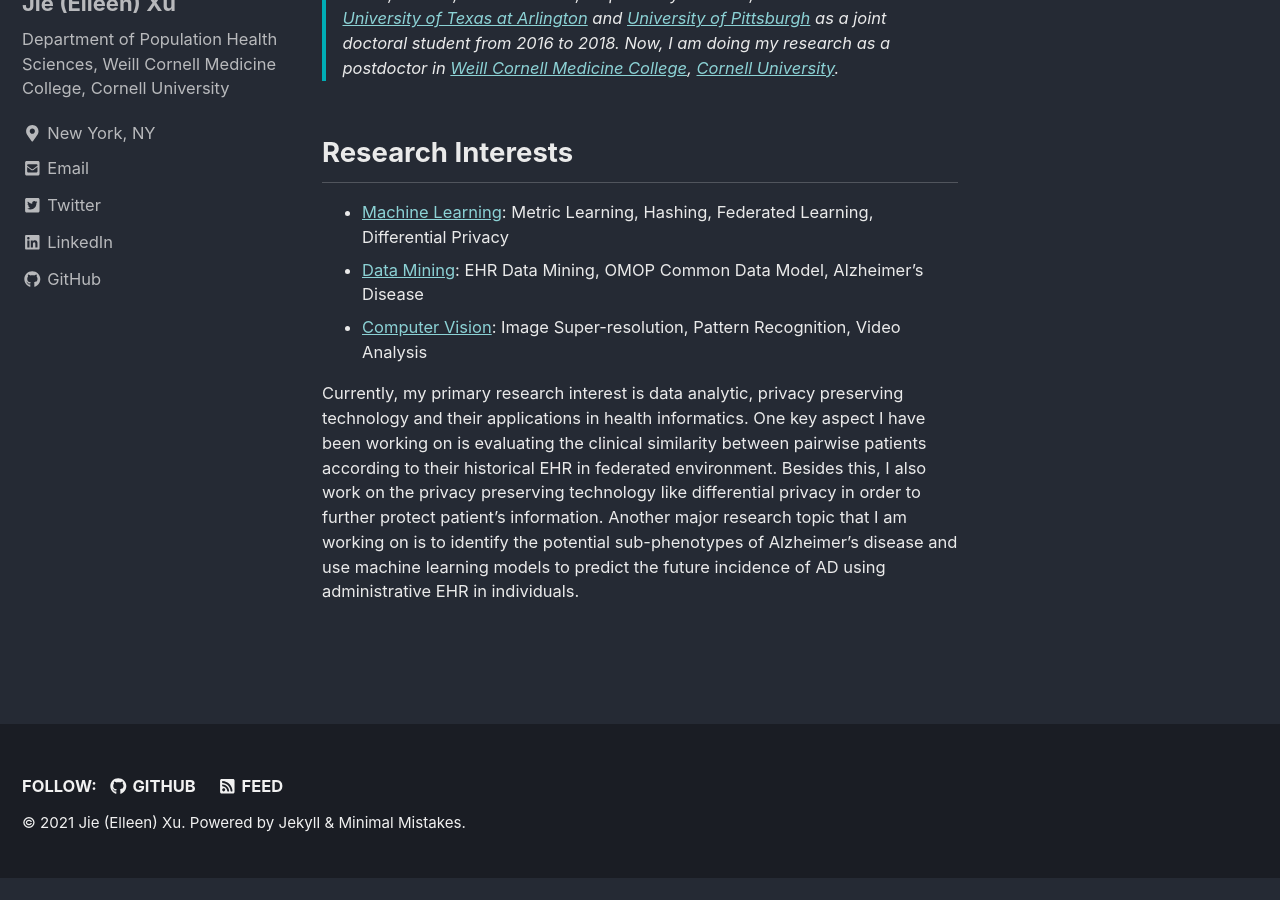
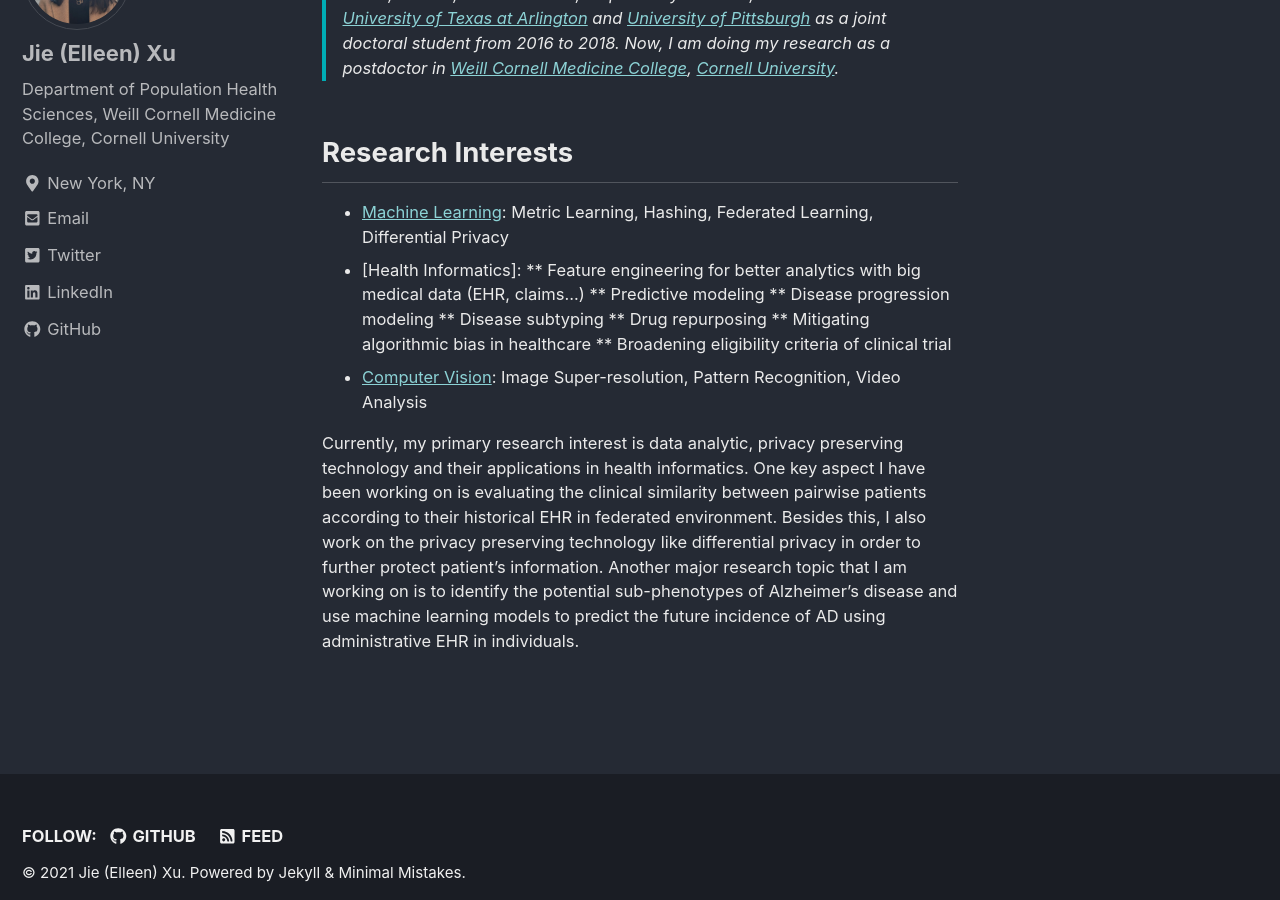
Before and after one commit to jxu1015/jxu1015.github.io, a Jekyll site: the page built from _pages/about.md, in a window 1280 px wide and 900 px high, scrolled down 709 px. Built offline with Jekyll 4.4.1, drawn with Linux system fonts in a browser that asks for light colours; nearby versions of some CDN libraries; a script that is not in the unit is left out; before the commit the page ends 1588 px from its top, so only the background shows below that.

Commit message:
Update about.md

```diff
--- a/_pages/about.md
+++ b/_pages/about.md
@@ -13,7 +13,11 @@
 ## Research Interests
 
 * [Machine Learning](https://en.wikipedia.org/wiki/Machine_learning): Metric Learning, Hashing, Federated Learning, Differential Privacy
-* [Data Mining](https://en.wikipedia.org/wiki/Data_mining): EHR Data Mining, OMOP Common Data Model, Alzheimer's Disease
+* [Health Informatics]:
+** Feature engineering for better analytics with big medical data (EHR, claims...)
+** Predictive modeling ** Disease progression modeling ** Disease subtyping
+** Drug repurposing ** Mitigating algorithmic bias in healthcare
+** Broadening eligibility criteria of clinical trial
 * [Computer Vision](https://en.wikipedia.org/wiki/Computer_vision): Image Super-resolution, Pattern Recognition, Video Analysis
 {: .small}
 
```
